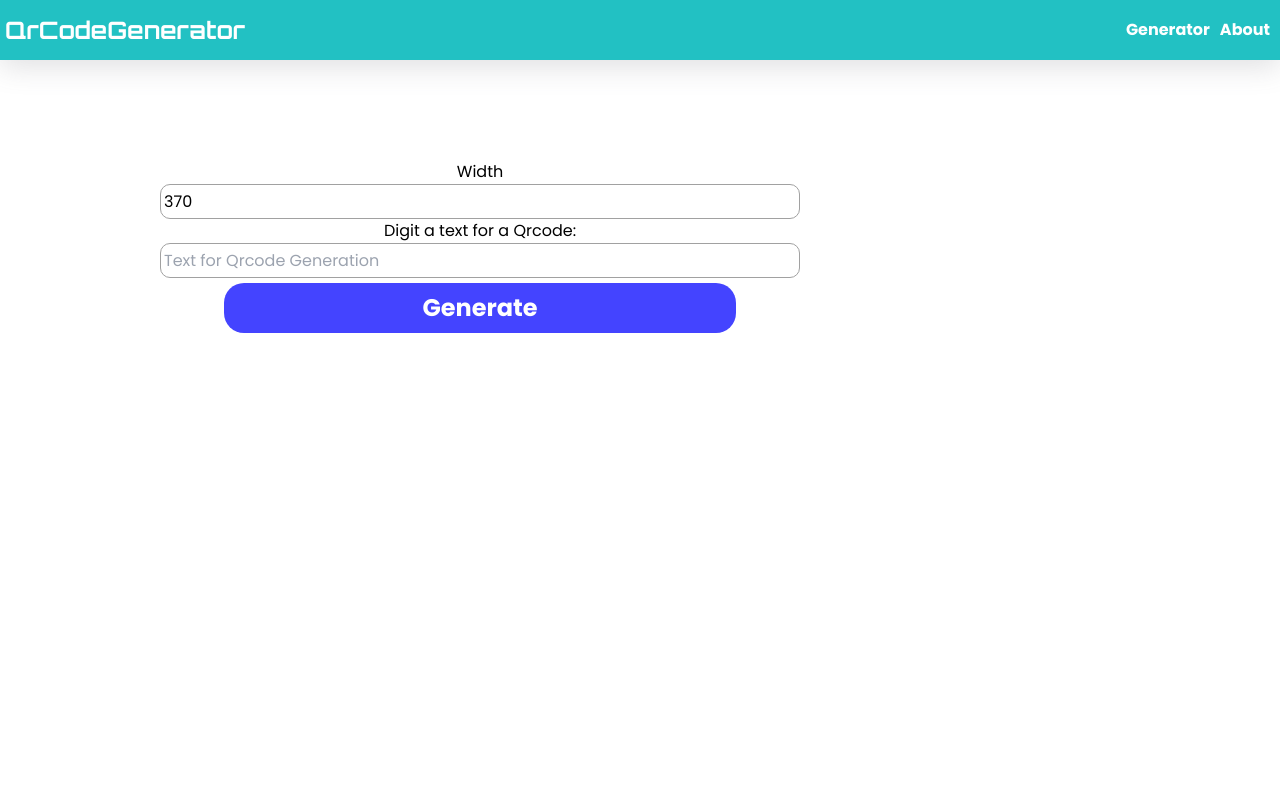
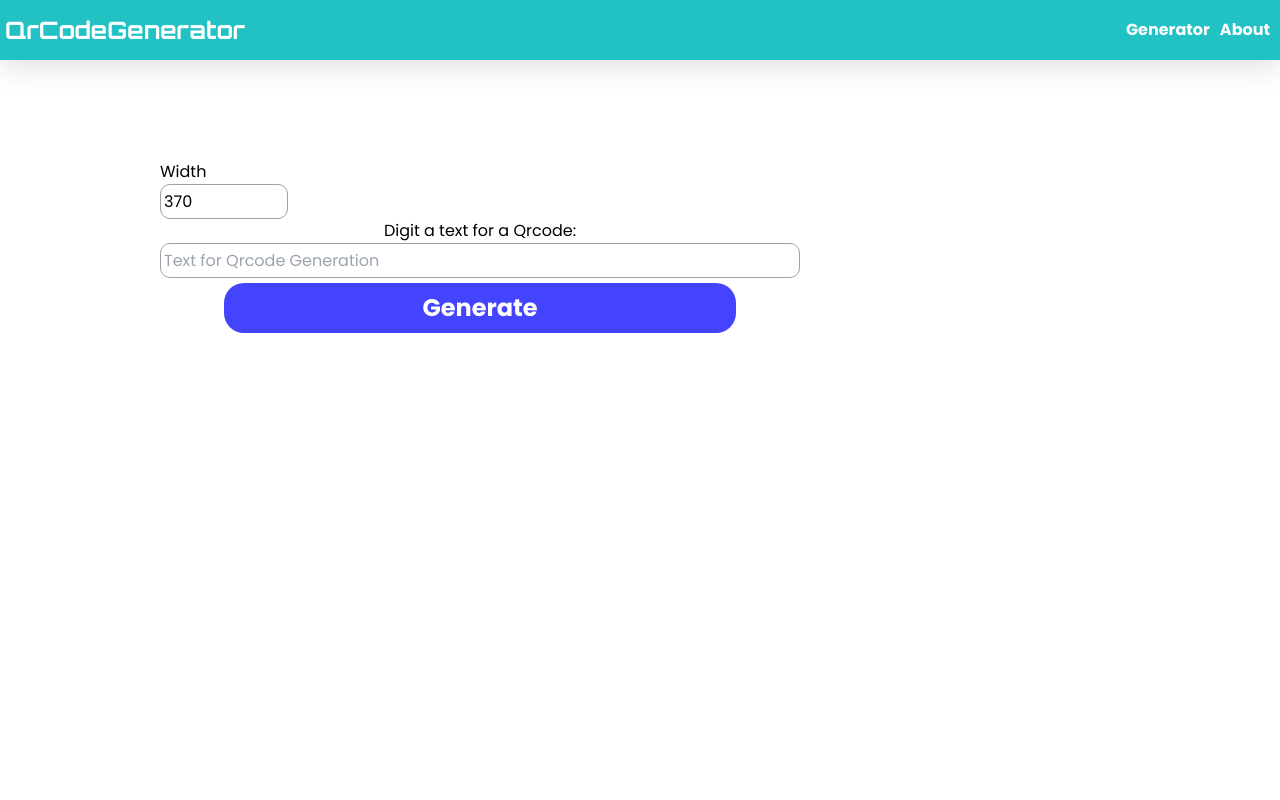
Before and after one commit to DovCaio/Gerador-de-Qrcode-vue, a Vue app: page /generator in a window 1280 px wide. Shown: the top 800 px of the page. Built offline with nearby package versions, Linux system fonts and the light colour scheme; a web font is replaced by a local one.

Commit message:
Agora tem como escolher o tamanho

```diff
--- a/src/assets/generatorStyle.css
+++ b/src/assets/generatorStyle.css
@@ -44,6 +44,19 @@
 
 }
 
+#widthChoice{
+
+    width: 20%;
+    align-self: flex-start;
+
+}
+
+label[for="widthChoice"] {
+
+    text-align: start;
+
+}
+
 @media (max-width: 608px){
 
     .generator{
--- a/src/views/GeneratorView.vue
+++ b/src/views/GeneratorView.vue
@@ -37,7 +37,8 @@
 
     const generateQrCode =  (async () => {
 
-        qrcode.value = await Qrcode.toString(inputvalue.value, {width: width.v}).then(value => value)
+        qrcode.value = await Qrcode.toString(inputvalue.value, {width: width.v <= 600 ? width.v : 370})
+                                    .then(value => value)
 
 
     })
```
